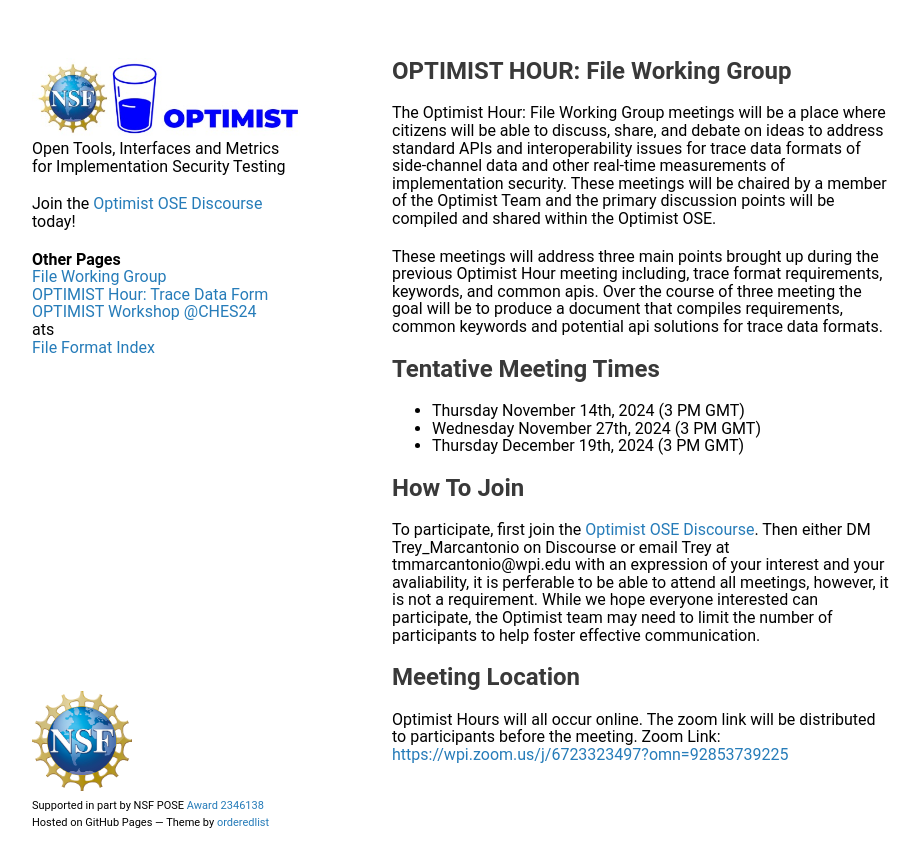
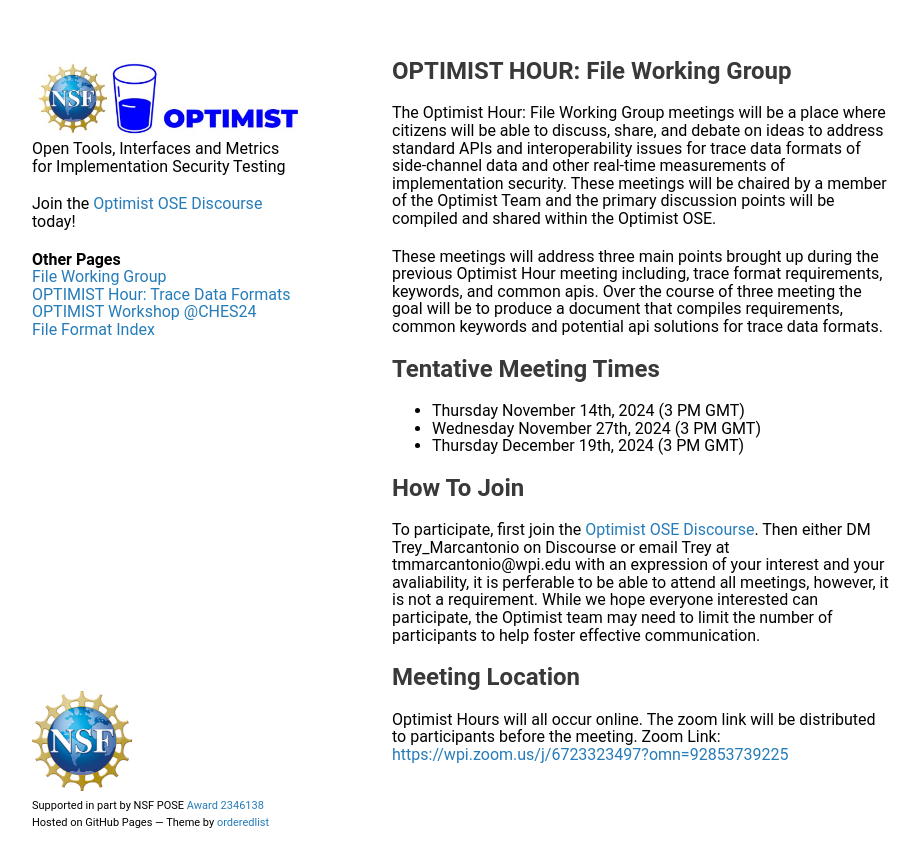
Before and after one commit to optimist-workshop/optimist-ose, a Jekyll site: the page built from docs/index.markdown, in a window 1280 px wide. Shown: the top 867 px of the page, without its empty margins (178-1098 px from the left). Built offline with Jekyll 4.4.1, drawn with Linux system fonts in a browser that asks for light colours; our own code applies the rules of GitHub Pages for plain Markdown files.

Commit message:
Update default.html

```diff
--- a/docs/_layouts/default.html
+++ b/docs/_layouts/default.html
@@ -27,8 +27,8 @@
 	<p>
 		<b>Other Pages</b><br>
 		<a href="https://optimist-ose.org/working-group/">File Working Group</a><br>
-		<a href="https://optimist-ose.org/optimist-hour-24"> OPTIMIST Hour: Trace Data Form
-		<a href="https://optimist-ose.org/workshop-24"> OPTIMIST Workshop @CHES24</a><br>ats</a><br>
+		<a href="https://optimist-ose.org/optimist-hour-24"> OPTIMIST Hour: Trace Data Formats</a><br>
+		<a href="https://optimist-ose.org/workshop-24"> OPTIMIST Workshop @CHES24</a><br>
 		<a href="https://optimist-ose.org/file-format"> File Format Index</a><br>
 	</p>
 
```
